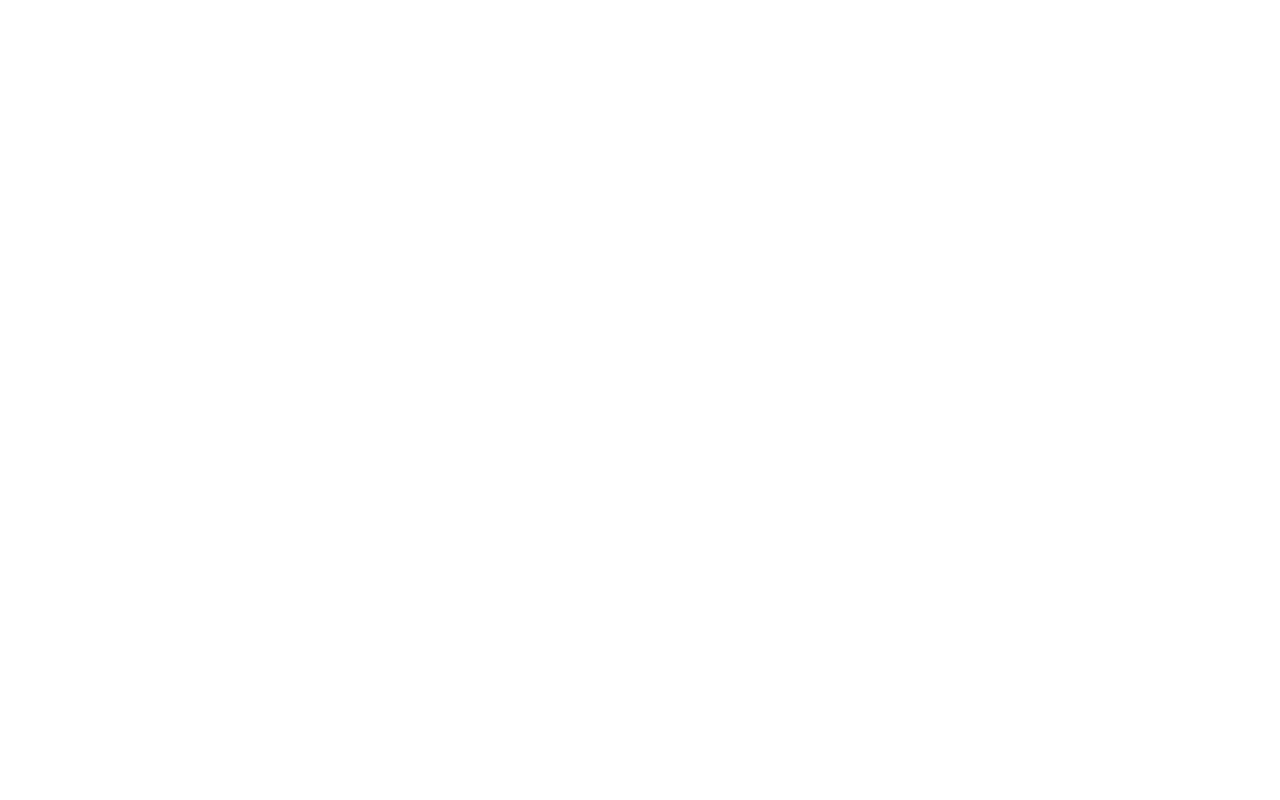
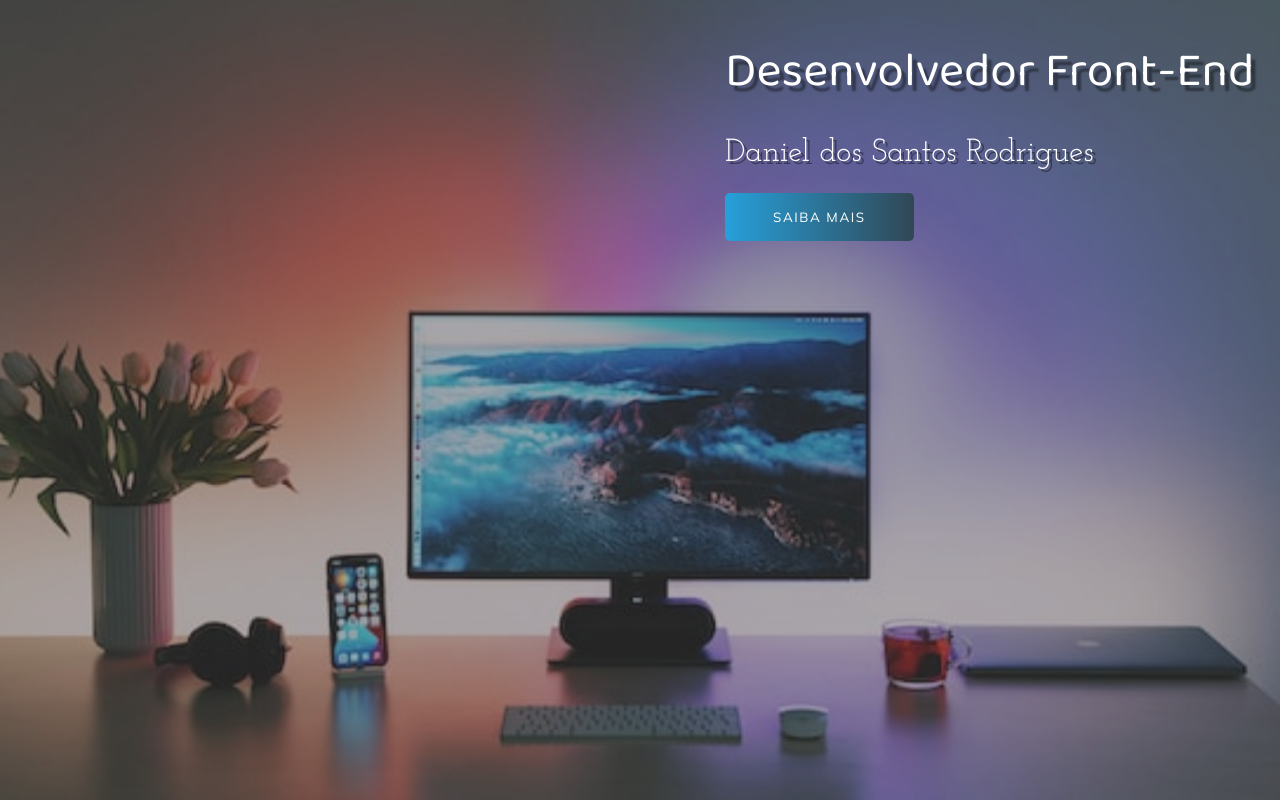
Before and after one commit to Danieldsr89/portifolio-apresentacao-website, a plain HTML site: page index.html in a window 1280 px wide. Drawn offline with Linux system fonts and the light colour scheme.

Commit message:
header
:package:  header

```diff
--- a/index.html
+++ b/index.html
@@ -6,8 +6,23 @@
     <meta name="viewport" content="width=device-width, initial-scale=1.0">
     <link rel="stylesheet" href="style.css">
     <title>Portfólio-Apresetação</title>
+    <link rel="apple-touch-icon" sizes="180x180" href="Imagens/apple-touch-icon.png">
+<link rel="icon" type="image/png" sizes="32x32" href="Imagens/favicon-32x32.png">
+<link rel="icon" type="image/png" sizes="16x16" href="Imagens/favicon-16x16.png">
+<link rel="manifest" href="/site.webmanifest">
 </head>
 <body>
-
+    <div class="container">
+        <header>
+            <div class="img-wrapper">
+                <img src="imagens/Bg2.jpg" alt="">
+            </div>
+            <div class="banner">
+                <h1>Desenvolvedor Front-End</h1>
+                <p>Daniel dos Santos Rodrigues</p>
+                <button>Saiba mais</button>
+            </div>
+        </header>
+    </div>
 </body>
 </html>
--- a/style.css
+++ b/style.css
@@ -1 +1,105 @@
 @import url('https://fonts.googleapis.com/css2?family=Baloo+Da+2:wght@400;500;600;700&family=Josefin+Slab:ital,wght@0,200;0,300;0,400;1,200;1,300;1,400&family=Mulish:ital,wght@0,200;0,300;0,400;0,500;1,200;1,300;1,400&display=swap');
+
+/*Comentário CSS /**/
+
+*{
+     margin: 0; /*Margem zero, sem margem*/
+    padding: 0; /*Margem interna zero*/
+
+    /* (*Asterisco) Todos os elementos da página vão herdar os comandos abaixo */
+}
+
+header{
+    width: 100%;
+    height: 100vh; /*Altura da visualização atual vh viewport*/
+    overflow: hidden; /* é uma propriedade do css que limita o tamanho dos conteùdos(objetos) */
+    position: relative; /* Para mudar o .banner de lugar, precisa de uma posição relativa no header*/
+}
+
+.img-wrapper{
+    width: 100%;  /*Largura*/
+    height: 100%; /*Altura*/
+    overflow: hidden;
+    background-color: rgba(0,0,0,0.7);
+}
+
+.img-wrapper img{
+    width: 100%;
+    height: 100%;
+    object-fit: cover; /* Especifica como um objeto é redimencionado, dentro do contêiner */
+    opacity: 0.6;  /*controla a transparência do objeto*/
+    animation: zoom 10s; /*controla o tempo da animação da imagem*/
+}
+
+@keyframes zoom {
+    0%{
+        transform: scale(1.3);
+    }
+    100%{
+        transform: scale(1);
+    }
+}
+
+
+.banner{
+    position: absolute;
+    top: 4%;
+    right: 2%;
+}
+
+.banner h1{
+    color: #ffffff;
+    font-size: 3rem;
+    font-family:"Baloo Da 2", serif;
+    font-weight: 200; /*controla o peso da fonte (quantidade de negrito na fonte) */
+    text-shadow: .3rem .4rem 2px rgba(0,0,0,0.4); /*controla a quantidade de sombra do Obejeto*/
+    margin-bottom: 1.5rem; /*Margem de baixo, margem inferior*/
+    opacity:0;
+    animation: moveBanner 3s 0.5s forwards; /*controla o tempo da animação do H1*/
+}
+
+.banner p{
+    font-family:"Josefin Slab",serif;
+    color: #ffffff;
+    font-size: 2rem;
+    text-shadow: .2rem .2rem rgba(0,0,0,0.4);
+    margin-bottom: 1.5rem;
+    opacity:0;
+    animation: moveBanner 3s 0.7s forwards; /*controla o tempo da animação do Parágrafo*/
+}
+
+.banner button{
+    font-family: "Mulish", serif;
+    color: #ffffff;
+    text-transform: uppercase; /*Transforma as letras em Maiúsculas*/
+    letter-spacing: .1rem; /*Espaco entre as letras*/
+    background: #314755;  /* fallback for old browsers */
+    background: -webkit-linear-gradient(to right, #26a0da, #314755);  /* Chrome 10-25, Safari 5.1-6 */
+    background: linear-gradient(to right, #26a0da, #314755); /* W3C, IE 10+/ Edge, Firefox 16+, Chrome 26+, Opera 12+, Safari 7+ */
+    padding-top: 1rem;  /*Aumenta a Margem interna do botão(aumenta o botão)*/
+    padding-left: 3rem;
+    padding-right: 3rem;
+    padding-bottom: 1rem;
+    border: none; /*Tira a borda  - sem bordas.*/
+    border-radius: 5px; /*Bordas arredondadas*/
+    cursor:pointer; /*Quando passar o mouse no botão saiba mais, vai mudar o ponteiro, indicado uma ação*/
+    opacity: 0;
+    animation: moveBanner 3s 0.9s forwards; /*controla o tempo da animação do botão*/
+
+}
+
+@keyframes moveBanner{
+    0%{
+        transform: translateY(10rem) rotateY(-30deg);
+    }
+    100%{
+        transform: translateY(0rem)  rotateY(0);
+        opacity: 1;
+    }
+
+}
+
+.banner button:hover{  /*Animação do botão saiba mais, quando se passsa o mouse em cima do botão*/
+    opacity:0.8;
+    color: #000;
+}
```
Also changed, not shown: Imagens/Bg2.jpg (added), Imagens/Bg6.jpg (added), Imagens/android-chrome-192x192.png (added), Imagens/android-chrome-512x512.png (added), Imagens/apple-touch-icon.png (added), Imagens/favicon-16x16.png (added), Imagens/favicon-32x32.png (added), site.webmanifest, 1 other file.
